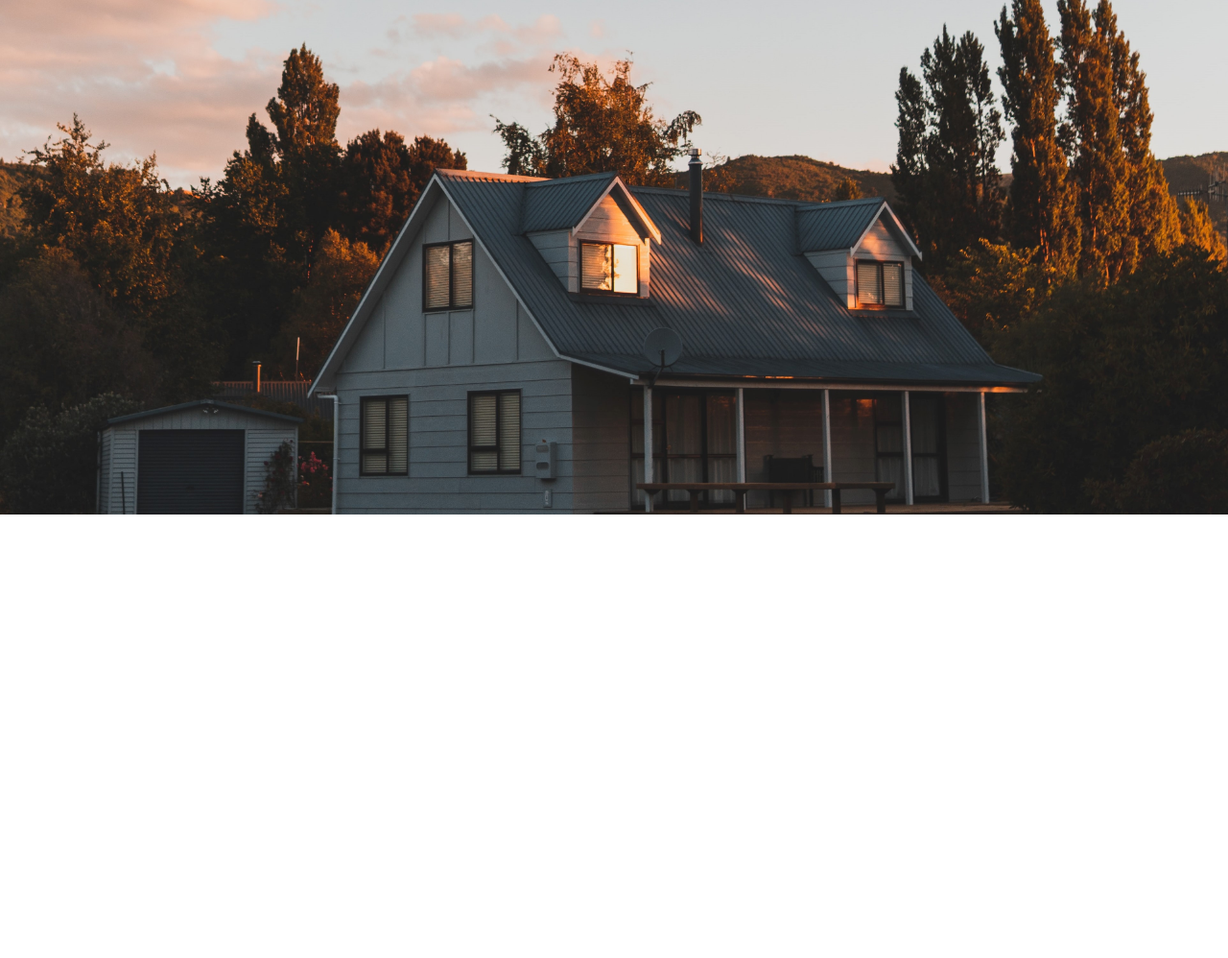
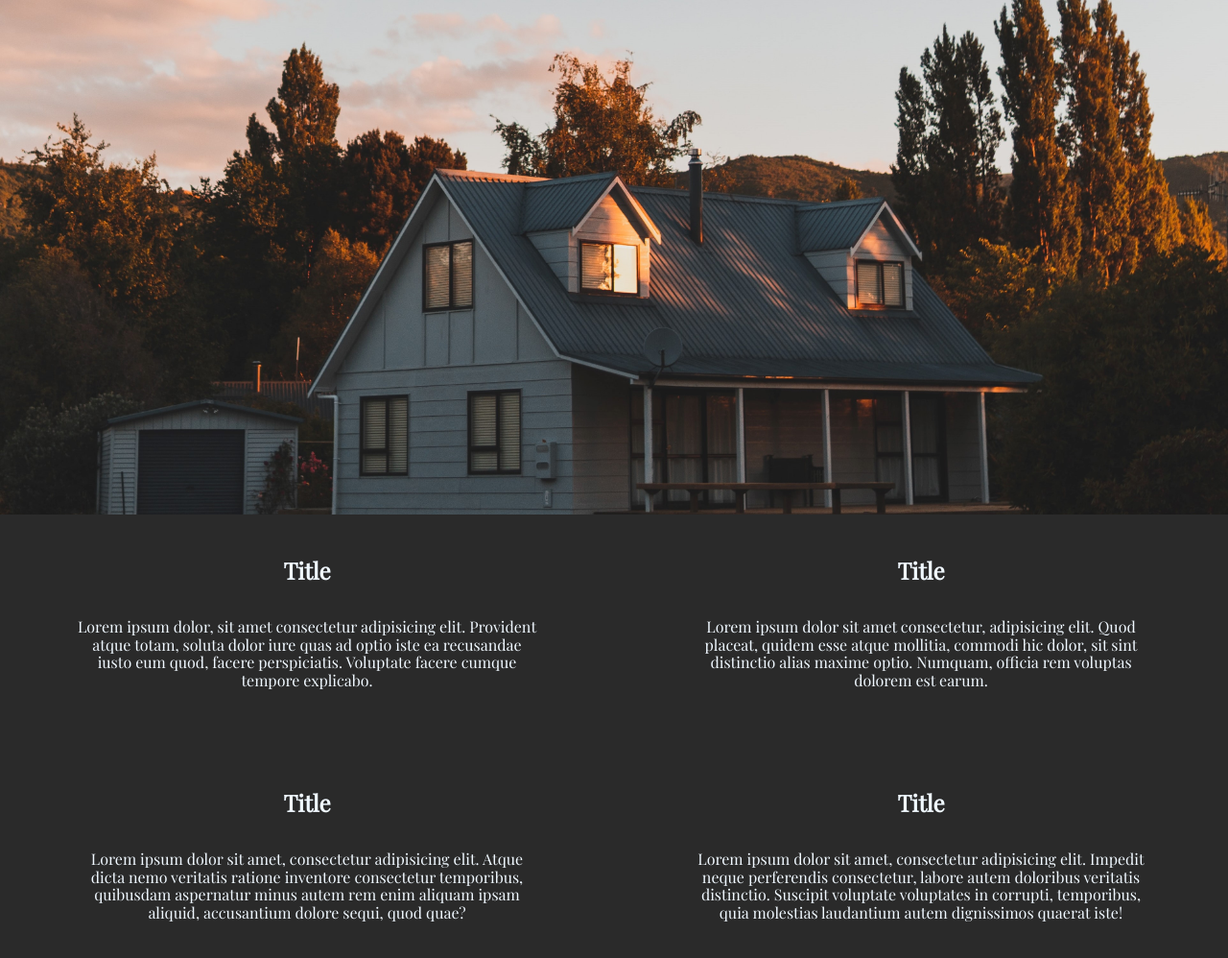
Before and after one commit to JaredJ13/jareth-homes, a website built with Vite: page index.html in a window 1280 px wide. Shown: the part 88-1086 px from the top of the page at 96% size. Before the commit the page ends 944 px from the top, so only its background shows below. Built offline with nearby package versions, Linux system fonts and the light colour scheme.

Commit message:
added content crads to main page

```diff
--- a/index.html
+++ b/index.html
@@ -31,8 +31,26 @@
       <div class="main-background-pic" id="mainBackgroundPic">
       </div>
       <div class="main-info">
+        <div class="main-info-cards">
+          <div class="main-card">
+            <h2>Title</h2>
+            <p>Lorem ipsum dolor, sit amet consectetur adipisicing elit. Provident atque totam, soluta dolor iure quas ad optio iste ea recusandae iusto eum quod, facere perspiciatis. Voluptate facere cumque tempore explicabo.</p>
+          </div>
+          <div class="main-card">
+            <h2>Title</h2>
+            <p>Lorem ipsum dolor sit amet consectetur, adipisicing elit. Quod placeat, quidem esse atque mollitia, commodi hic dolor, sit sint distinctio alias maxime optio. Numquam, officia rem voluptas dolorem est earum.</p>
+          </div>
+          <div class="main-card">
+            <h2>Title</h2>
+            <p>Lorem ipsum dolor sit amet, consectetur adipisicing elit. Atque dicta nemo veritatis ratione inventore consectetur temporibus, quibusdam aspernatur minus autem rem enim aliquam ipsam aliquid, accusantium dolore sequi, quod quae?</p>
+          </div>
+          <div class="main-card">
+            <h2>Title</h2>
+            <p>Lorem ipsum dolor sit amet, consectetur adipisicing elit. Impedit neque perferendis consectetur, labore autem doloribus veritatis distinctio. Suscipit voluptate voluptates in corrupti, temporibus, quia molestias laudantium autem dignissimos quaerat iste!</p>
+          </div>
+        </div>
+      </div>
 
-      </div>
     </main>
     <footer>
 
--- a/src/css/style.css
+++ b/src/css/style.css
@@ -5,6 +5,7 @@
 body{
   min-height: 100vh;
   font-family: 'Playfair Display', sans-serif;
+  background-color: rgb(42, 42, 42);
 }
 
 header{
@@ -44,6 +45,11 @@ header li a{
   color: black;
 }
 
+header li a:hover{
+  color: aliceblue;
+  transition: 0.3s;
+}
+
 .main-background-pic{
   width: 100%;
   height: 39rem;
@@ -52,6 +58,27 @@ header li a{
   background-image: url(../assets/douglas-bagg-n6fIdqzIwD4-unsplash.jpg);
 }
 
-.main-info{
-  height: 20rem;
+.main-info-cards{
+  background-color: rgb(42, 42, 42);
+  display: flex;
+  flex-wrap: wrap;
+  justify-content: space-between;
 }
+
+.main-card{
+  height: 12rem;
+  flex: 0 1 40%;
+  position: relative;
+  margin: 25px auto;
+  background-color: rgb(42, 42, 42);
+  color: aliceblue;
+}
+
+.main-card h2{
+  text-align: center;
+}
+
+.main-card p{
+  text-align: center;
+  padding: 1rem;
+}
--- a/src/js/index.js
+++ b/src/js/index.js
@@ -4,5 +4,5 @@ let imageContainer = document.getElementById('mainBackgroundPic');
 
 window.addEventListener("scroll", function () {
     let offset = window.scrollY
-    imageContainer.style.backgroundPositionY = offset * -5 + "px";
+    imageContainer.style.backgroundPositionY = offset * -1.2 + "px";
 })
```
